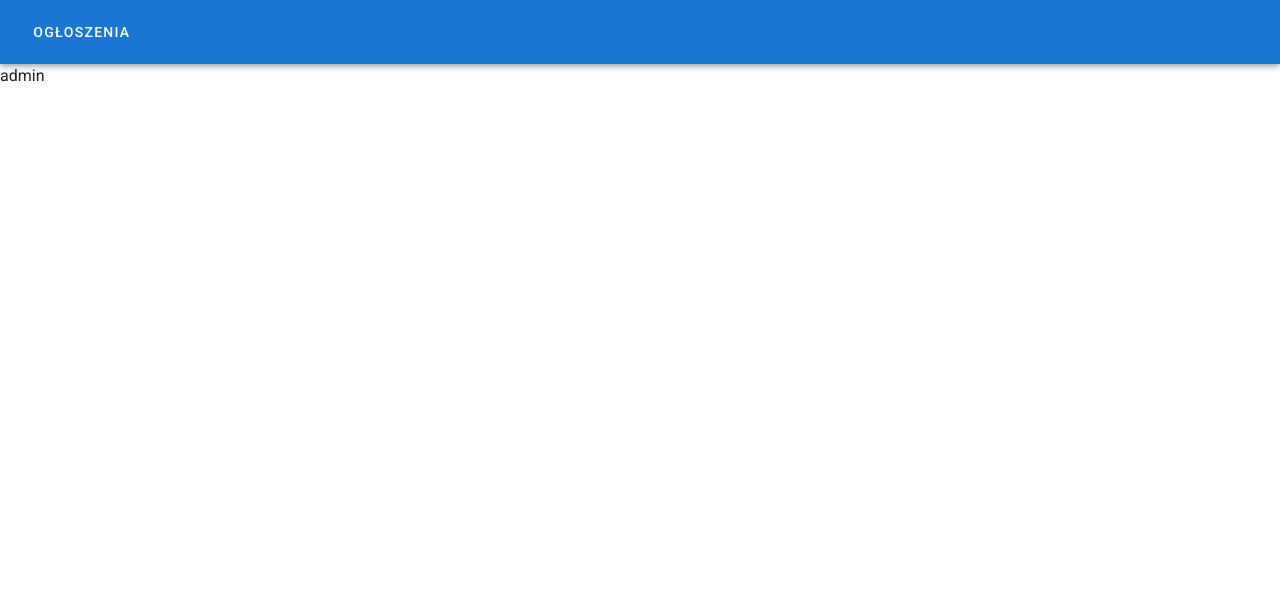
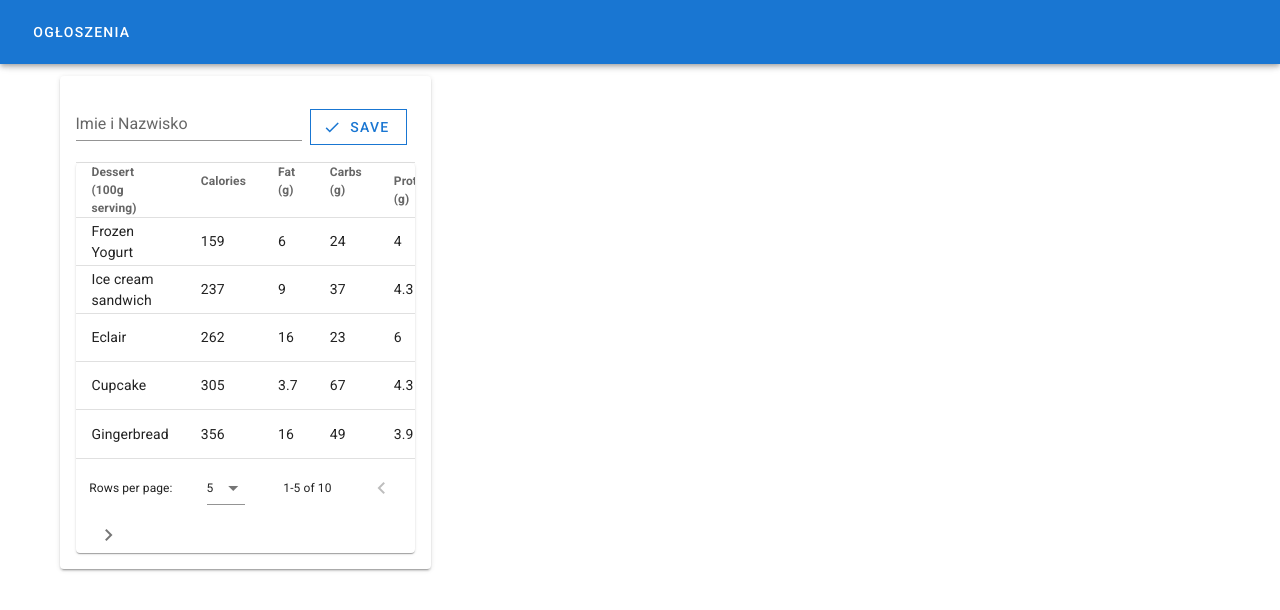
Before and after one commit to Milesq/notice-board, a Vue app: page /admin in a window 1280 px wide. Shown: the top 610 px of the page. Built offline with nearby package versions, Linux system fonts and the light colour scheme.

Commit message:
Add basic admin layout

```diff
--- a/src/views/Admin.vue
+++ b/src/views/Admin.vue
@@ -1,3 +1,133 @@
 <template>
-  <div>admin</div>
+  <v-container>
+    <v-row>
+      <v-col cols="4">
+        <v-card>
+          <v-card-text>
+            <v-form class="d-flex align-center">
+              <v-text-field :rules="nameRules" label="Imie i Nazwisko" />
+              <v-btn type="submit" class="ma-2" tile outlined color="primary">
+                <v-icon left>mdi-check</v-icon>Save
+              </v-btn>
+            </v-form>
+
+            <v-divider />
+
+            <v-data-table
+              :headers="headers"
+              :items="desserts"
+              :items-per-page="5"
+              class="elevation-1"
+            />
+          </v-card-text>
+        </v-card>
+      </v-col>
+    </v-row>
+  </v-container>
 </template>
+
+<script>
+export default {
+  data: () => ({
+    nameRules: [
+      name => /^[a-zA-Z\s]+$/.test(name) || 'Imię może się składać tylko z liter',
+      name => /.+\s.+/.test(name) || 'Podaj zaróno imię jak i nazwisko',
+    ],
+    headers: [
+      {
+        text: 'Dessert (100g serving)',
+        align: 'start',
+        sortable: false,
+        value: 'name',
+      },
+      { text: 'Calories', value: 'calories' },
+      { text: 'Fat (g)', value: 'fat' },
+      { text: 'Carbs (g)', value: 'carbs' },
+      { text: 'Protein (g)', value: 'protein' },
+      { text: 'Iron (%)', value: 'iron' },
+    ],
+    desserts: [
+      {
+        name: 'Frozen Yogurt',
+        calories: 159,
+        fat: 6.0,
+        carbs: 24,
+        protein: 4.0,
+        iron: '1%',
+      },
+      {
+        name: 'Ice cream sandwich',
+        calories: 237,
+        fat: 9.0,
+        carbs: 37,
+        protein: 4.3,
+        iron: '1%',
+      },
+      {
+        name: 'Eclair',
+        calories: 262,
+        fat: 16.0,
+        carbs: 23,
+        protein: 6.0,
+        iron: '7%',
+      },
+      {
+        name: 'Cupcake',
+        calories: 305,
+        fat: 3.7,
+        carbs: 67,
+        protein: 4.3,
+        iron: '8%',
+      },
+      {
+        name: 'Gingerbread',
+        calories: 356,
+        fat: 16.0,
+        carbs: 49,
+        protein: 3.9,
+        iron: '16%',
+      },
+      {
+        name: 'Jelly bean',
+        calories: 375,
+        fat: 0.0,
+        carbs: 94,
+        protein: 0.0,
+        iron: '0%',
+      },
+      {
+        name: 'Lollipop',
+        calories: 392,
+        fat: 0.2,
+        carbs: 98,
+        protein: 0,
+        iron: '2%',
+      },
+      {
+        name: 'Honeycomb',
+        calories: 408,
+        fat: 3.2,
+        carbs: 87,
+        protein: 6.5,
+        iron: '45%',
+      },
+      {
+        name: 'Donut',
+        calories: 452,
+        fat: 25.0,
+        carbs: 51,
+        protein: 4.9,
+        iron: '22%',
+      },
+      {
+        name: 'KitKat',
+        calories: 518,
+        fat: 26.0,
+        carbs: 65,
+        protein: 7,
+        iron: '6%',
+      },
+    ],
+  }),
+};
+</script>
```
